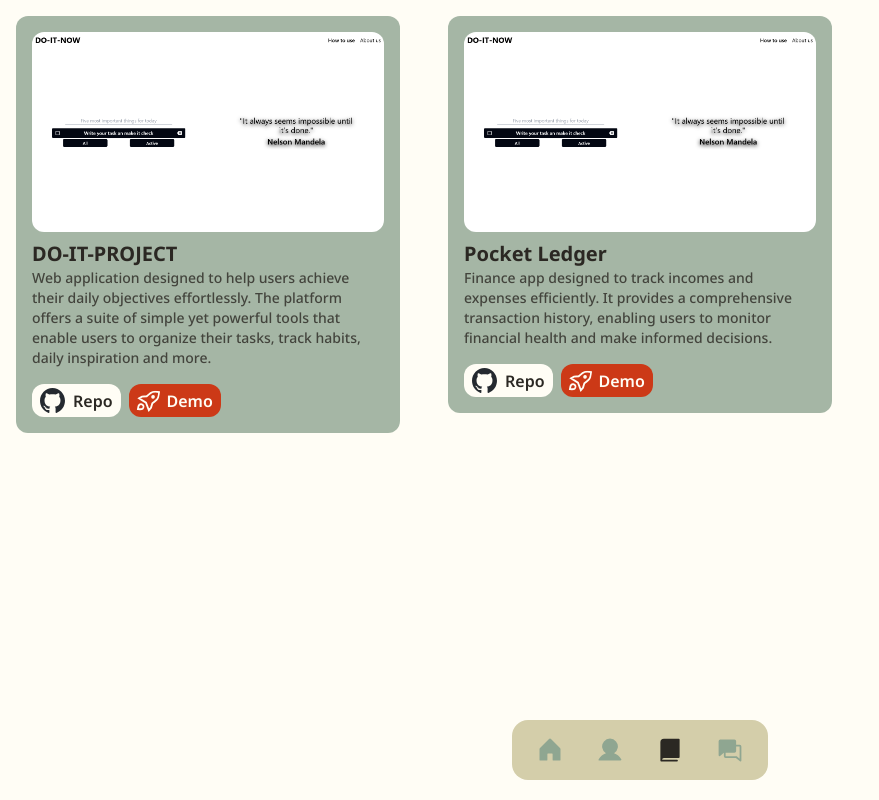
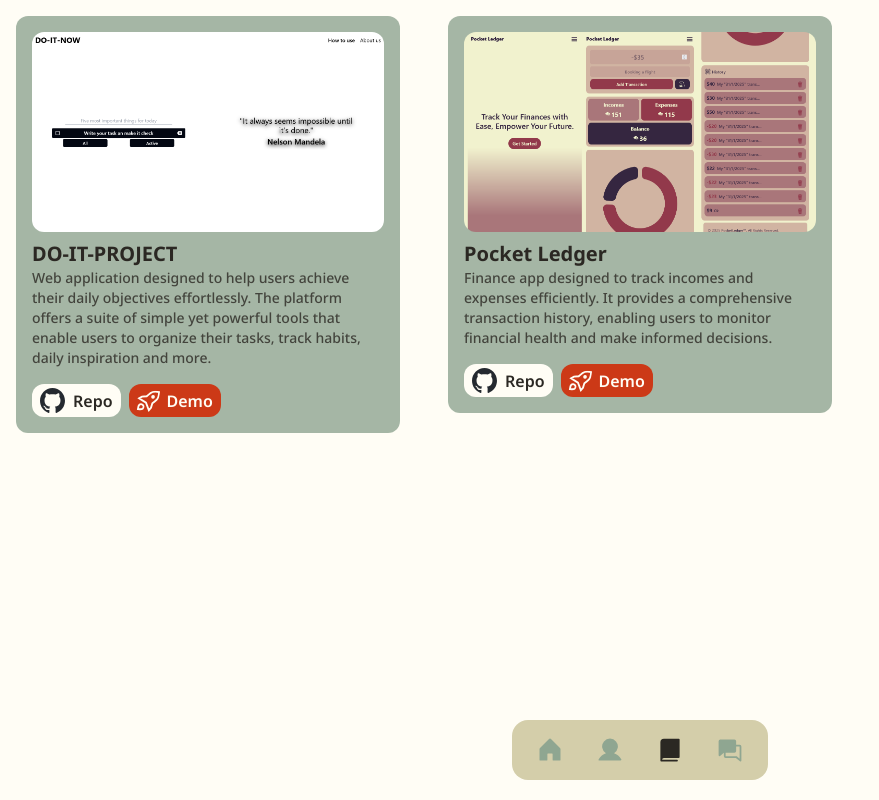
Before and after one commit to fantasyfuerte/portfolio, a Next.js app: page /projects in a window 1280 px wide. Shown: the whole page, without its empty margins (0-879 px from the left). Built offline with nearby package versions, Linux system fonts and the light colour scheme.

Commit message:
Updating image in data

```diff
--- a/data.tsx
+++ b/data.tsx
@@ -18,7 +18,7 @@ export const projects = [
     name: "Pocket Ledger",
     description:
       "Finance app designed to track incomes and expenses efficiently. It provides a comprehensive transaction history, enabling users to monitor financial health and make informed decisions.",
-    image: "/projects/do-it-project.png",
+    image: "/projects/pocket-ledger.png",
     repo: "https://github.com/fantasyfuerte/pocket-ledger",
     demo: "https://pocket-ledger.vercel.app/",
   },
```
